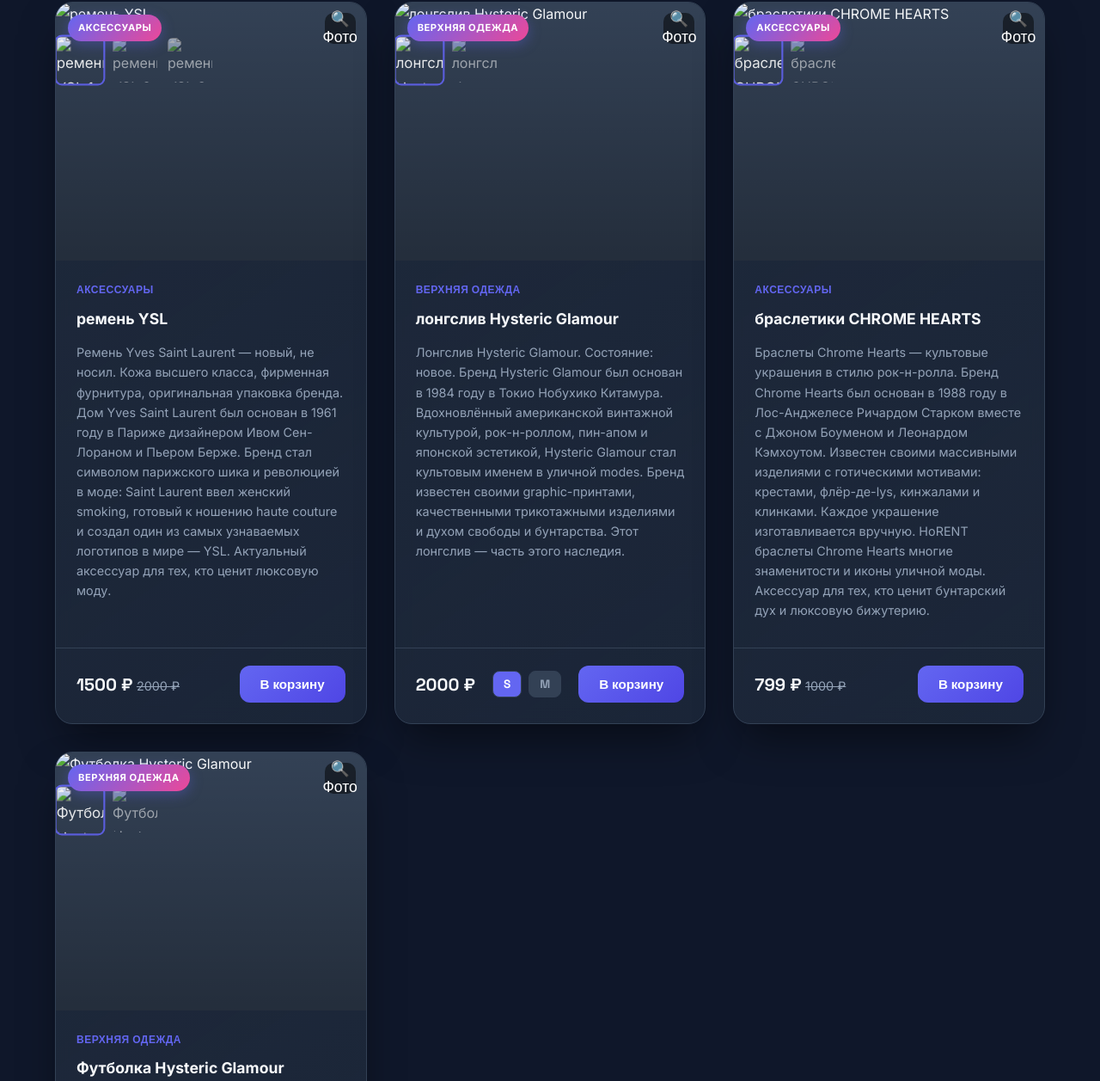
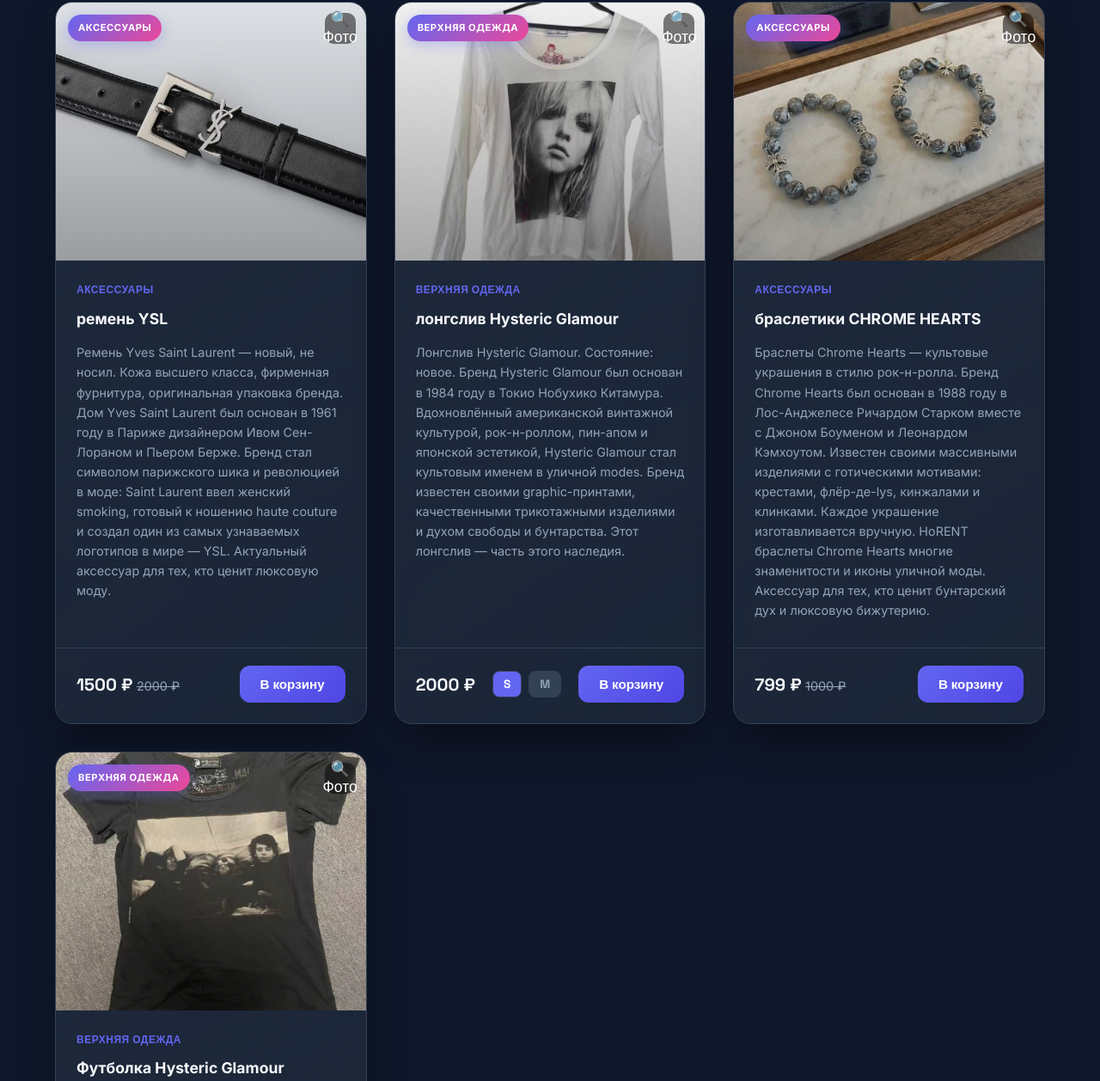
Before and after one commit to bogdanbugaev530-ops/W.E.-Store, a plain HTML site: page index.html in a window 1280 px wide. Shown: the part 1408-2665 px from the top of the page at 86% size. Drawn offline with Linux system fonts and the light colour scheme.

Commit message:
fix: add img directory for product photos, enable cache busting and add GitHub Pages workflow

```diff
--- a/index.html
+++ b/index.html
@@ -8,7 +8,7 @@
     <link rel="preconnect" href="https://fonts.googleapis.com">
     <link rel="preconnect" href="https://fonts.gstatic.com" crossorigin>
     <link href="https://fonts.googleapis.com/css2?family=Inter:wght@300;400;500;600;700;800;900&family=Space+Grotesk:wght@300;500;700&display=swap" rel="stylesheet">
-    <link rel="stylesheet" href="style.css">
+    <link rel="stylesheet" href="style.css?v=2">
 </head>
 <body>
     <nav class="navbar">
@@ -164,8 +164,8 @@
     <div class="toast" id="toast">Товар добавлен в корзину</div>
 
     <canvas id="confetti"></canvas>
-    <script src="products.js"></script>
-    <script src="script.js"></script>
+    <script src="products.js?v=2"></script>
+    <script src="script.js?v=2"></script>
 
     <!-- Галерея фотографий (lightbox) -->
     <div class="gallery-modal" id="galleryModal">
--- a/products.js
+++ b/products.js
@@ -5,8 +5,8 @@ const products = [
         category: "accessories",
         price: 1500,
         oldPrice: 2000,
-        image: "img/ySL-belt-1.jpg",
-        images: ["img/ySL-belt-1.jpg", "img/ySL-belt-2.jpg", "img/ySL-belt-3.jpg"],
+        image: "img/ySL-belt-1.jpg?v=2",
+        images: ["img/ySL-belt-1.jpg?v=2", "img/ySL-belt-2.jpg?v=2", "img/ySL-belt-3.jpg?v=2"],
         description: "Ремень Yves Saint Laurent — новый, не носил. Кожа высшего класса, фирменная фурнитура, оригинальная упаковка бренда. Дом Yves Saint Laurent был основан в 1961 году в Париже дизайнером Ивом Сен-Лораном и Пьером Берже. Бренд стал символом парижского шика и революцией в моде: Saint Laurent ввел женский smoking, готовый к ношению haute couture и создал один из самых узнаваемых логотипов в мире — YSL. Актуальный аксессуар для тех, кто ценит люксовую моду."
     },
     {
@@ -15,8 +15,8 @@ const products = [
         category: "tops",
         price: 2000,
         oldPrice: null,
-        image: "img/hysteric-glamour-1.jpg",
-        images: ["img/hysteric-glamour-1.jpg", "img/hysteric-glamour-2.jpg"],
+        image: "img/hysteric-glamour-1.jpg?v=2",
+        images: ["img/hysteric-glamour-1.jpg?v=2", "img/hysteric-glamour-2.jpg?v=2"],
         sizes: ["S", "M"],
         description: "Лонгслив Hysteric Glamour. Состояние: новое. Бренд Hysteric Glamour был основан в 1984 году в Токио Нобухико Китамура. Вдохновлённый американской винтажной культурой, рок-н-роллом, пин-апом и японской эстетикой, Hysteric Glamour стал культовым именем в уличной modes. Бренд известен своими graphic-принтами, качественными трикотажными изделиями и духом свободы и бунтарства. Этот лонгслив — часть этого наследия."
     },
@@ -26,8 +26,8 @@ const products = [
         category: "accessories",
         price: 799,
         oldPrice: 1000,
-        image: "img/photo_2026-08-16_22-35-17.jpg",
-        images: ["img/photo_2026-08-16_22-35-17.jpg", "img/photo_2026-11-12_13-37-04.jpg"],
+        image: "img/photo_2026-08-16_22-35-17.jpg?v=2",
+        images: ["img/photo_2026-08-16_22-35-17.jpg?v=2", "img/photo_2026-11-12_13-37-04.jpg?v=2"],
         description: "Браслеты Chrome Hearts — культовые украшения в стилю рок-н-ролла. Бренд Chrome Hearts был основан в 1988 году в Лос-Анджелесе Ричардом Старком вместе с Джоном Боуменом и Леонардом Кэмхоутом. Известен своими массивными изделиями с готическими мотивами: крестами, флёр-де-lys, кинжалами и клинками. Каждое украшение изготавливается вручную. НоRENT браслеты Chrome Hearts многие знаменитости и иконы уличной моды. Аксессуар для тех, кто ценит бунтарский дух и люксовую бижутерию."
     },
     {
@@ -36,8 +36,8 @@ const products = [
         category: "tops",
         price: 1800,
         oldPrice: null,
-        image: "img/photo_2026-11-12_15-30-30.jpg",
-        images: ["img/photo_2026-11-12_15-30-30.jpg", "img/photo_2026-11-12_15-30-36.jpg"],
+        image: "img/photo_2026-11-12_15-30-30.jpg?v=2",
+        images: ["img/photo_2026-11-12_15-30-30.jpg?v=2", "img/photo_2026-11-12_15-30-36.jpg?v=2"],
         sizes: ["S", "M"],
         description: "Футболка Hysteric Glamour. Качество идеально. Состояние: новое. Бренд Hysteric Glamour был основан в 1984 году в Токио Нобухико Китамура. Вдохновлённый американской винтажной культурой, рок-н-роллом, пин-апом и японской эстетикой, Hysteric Glamour стал культовым именем в уличной моде. Бренд известен своими графическими принтами, качественными трикотажными изделиями и духом свободы и бунтарства. Ткань плотная, не сидится после стирки, принт не стирается. Это вещь, которая прослужит долгие годы."
     }
```
Also changed, not shown: img/hysteric-glamour-1.jpg (added), img/hysteric-glamour-2.jpg (added), img/photo_2026-08-16_22-35-17.jpg (added), img/photo_2026-11-12_13-37-04.jpg (added), img/photo_2026-11-12_15-30-30.jpg (added), img/photo_2026-11-12_15-30-36.jpg (added), img/ySL-belt-1.jpg (added), img/ySL-belt-2.jpg (added), img/ySL-belt-3.jpg (added), 1 other file.
